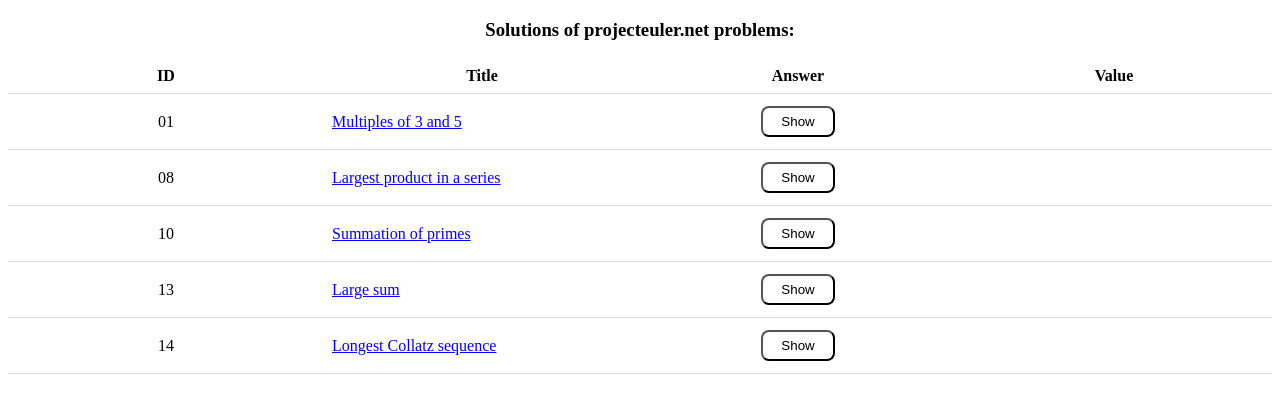
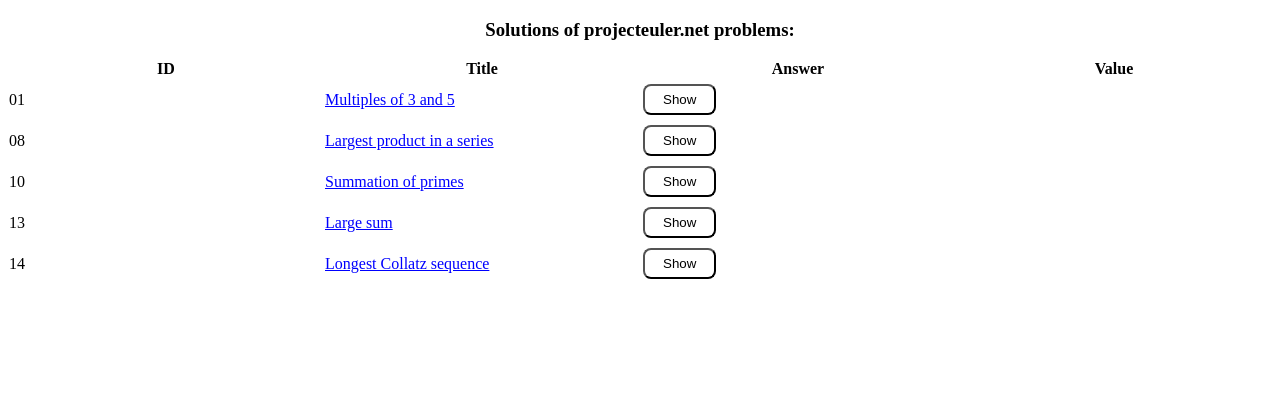
Before and after one commit to jhonatangcavalcanti/ProjectEulerSolutions, a website built with webpack: page public/index.html in a window 1280 px wide. Built offline with nearby package versions, Linux system fonts and the light colour scheme.

```diff
--- a/style.scss
+++ b/style.scss
@@ -18,7 +18,7 @@
   width: 100%
 }
 
-td, th{
+.td, .th{
   width: inherit;
   text-align: center;
   padding: 8px;
```
Also changed, not shown: .eslintrc.js (added).
